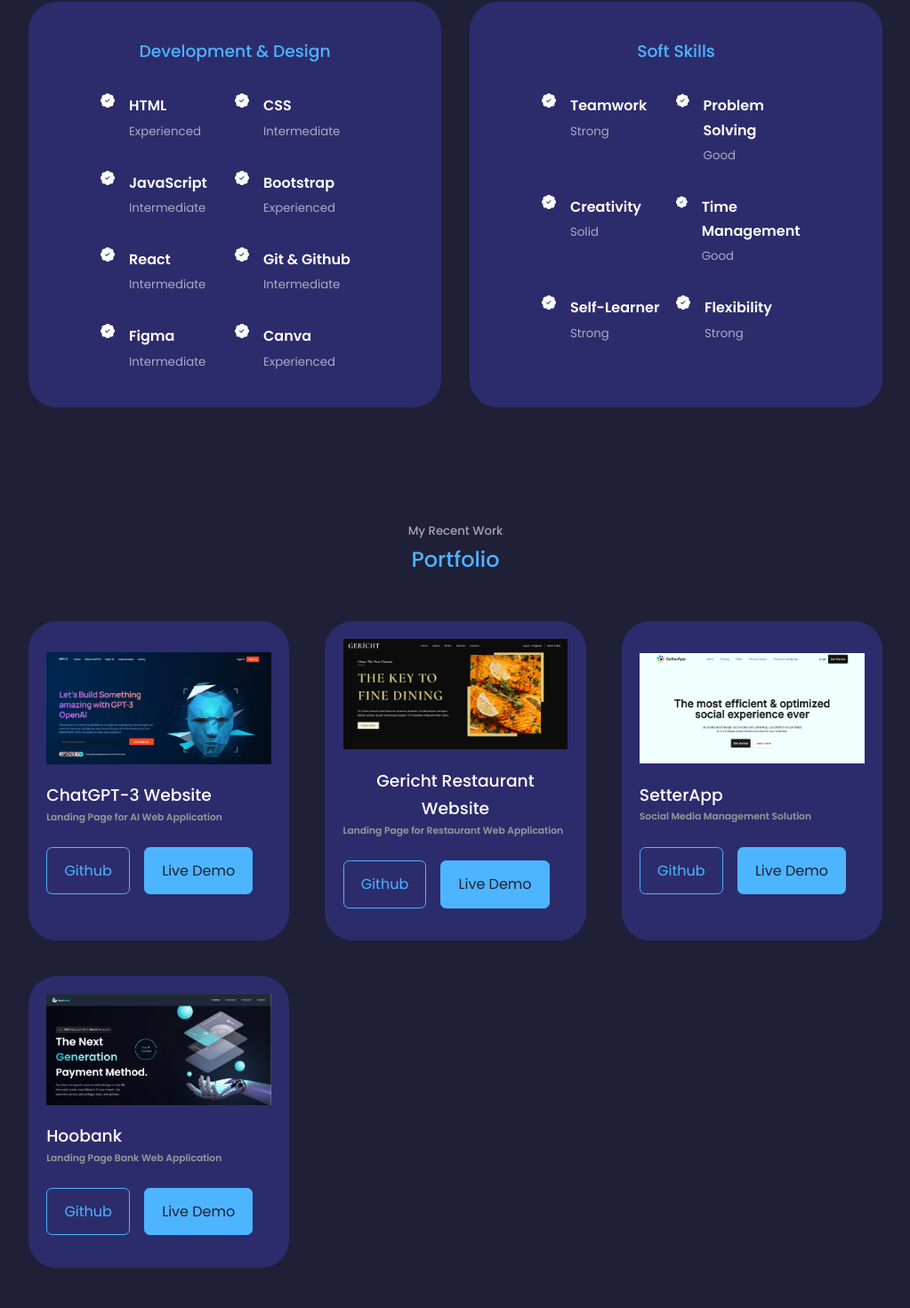
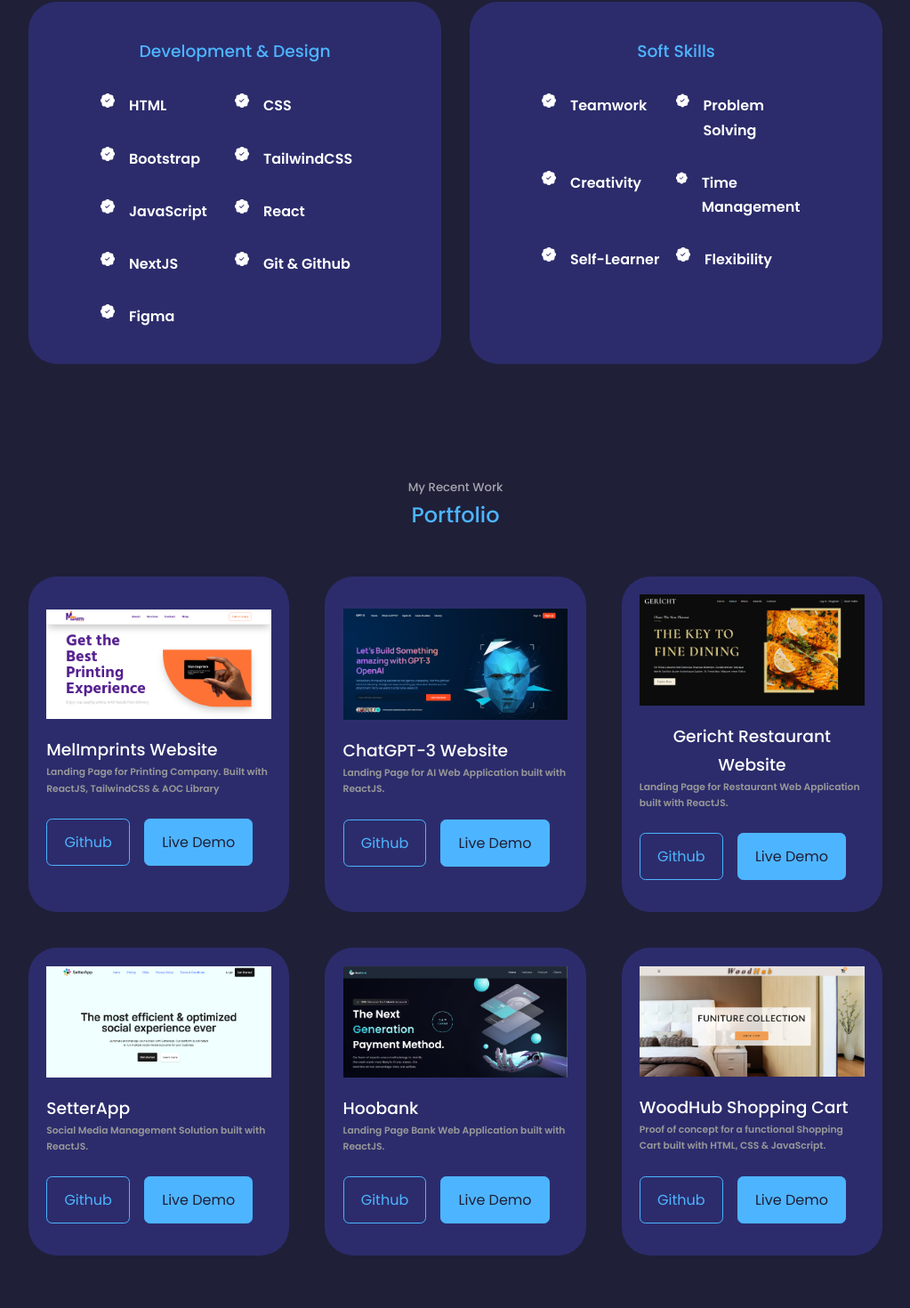
Before and after one commit to udonte/my-react-portfolio, a React (Create React App) app: page / in a window 1280 px wide. Shown: the part 2007-3477 px from the top of the page at 89% size, without its empty margins (128-1151 px from the left). Built offline with nearby package versions, Linux system fonts and the light colour scheme.

Commit message:
added more portfolios

```diff
--- a/src/component/about/About.jsx
+++ b/src/component/about/About.jsx
@@ -29,7 +29,7 @@
           <article className="about__card">
             <FaAward className='about__icon' />
             <h5>Experience</h5>
-            <small>1yr+ Working</small>
+            <small>2yr+ Working</small>
           </article>
 
           <article className="about__card">
@@ -41,7 +41,7 @@
           <article className="about__card">
             <AiFillFolderOpen className='about__icon' />
             <h5>Projects</h5>
-            <small>15+ Completed</small>
+            <small>30+ Completed</small>
           </article>
           </div>
 
--- a/src/component/experience/Experience.jsx
+++ b/src/component/experience/Experience.jsx
@@ -17,49 +17,47 @@
             <article className="experience__details">
               <BsPatchCheckFill className='experience__details-icon' />
               <div><h4>HTML</h4>
-              <small className='text-light'>Experienced</small>
               </div>
             </article>
             <article className="experience__details">
               <BsPatchCheckFill className='experience__details-icon' />
               <div><h4>CSS</h4>
-              <small className='text-light'>Intermediate</small>
+              </div>
+            </article>
+            <article className="experience__details">
+              <BsPatchCheckFill className='experience__details-icon' />
+              <div><h4>Bootstrap</h4>
+              </div>
+            </article>
+            <article className="experience__details">
+              <BsPatchCheckFill className='experience__details-icon' />
+              <div><h4>TailwindCSS</h4>
               </div>
             </article>
             <article className="experience__details">
               <BsPatchCheckFill className='experience__details-icon' />
               <div><h4>JavaScript</h4>
-              <small className='text-light'>Intermediate</small>
               </div>
             </article>
-            <article className="experience__details">
-              <BsPatchCheckFill className='experience__details-icon' />
-              <div><h4>Bootstrap</h4>
-              <small className='text-light'>Experienced</small>
-              </div>
-            </article>
+
             <article className="experience__details">
               <BsPatchCheckFill className='experience__details-icon' />
               <div><h4>React</h4>
-              <small className='text-light'>Intermediate</small>
+              </div>
+            </article>
+             <article className="experience__details">
+              <BsPatchCheckFill className='experience__details-icon' />
+              <div><h4>NextJS</h4>
               </div>
             </article>
             <article className="experience__details">
               <BsPatchCheckFill className='experience__details-icon' />
               <div><h4>Git & Github</h4>
-              <small className='text-light'>Intermediate</small>
               </div>
             </article>
             <article className="experience__details">
               <BsPatchCheckFill className='experience__details-icon' />
               <div><h4>Figma</h4>
-              <small className='text-light'>Intermediate</small>
-              </div>
-            </article>
-            <article className="experience__details">
-              <BsPatchCheckFill className='experience__details-icon' />
-              <div><h4>Canva</h4>
-              <small className='text-light'>Experienced</small>
               </div>
             </article>
           </div>
@@ -72,42 +70,35 @@
             <article className="experience__details">
               <BsPatchCheckFill className='experience__details-icon' />
               <div><h4>Teamwork</h4>
-              <small className='text-light'>Strong</small>
               </div>
             </article>
              <article className="experience__details">
               <BsPatchCheckFill className='experience__details-icon' />
               <div><h4>Problem Solving</h4>
-              <small className='text-light'>Good</small>
               </div>
             </article>
              <article className="experience__details">
               <BsPatchCheckFill className='experience__details-icon' />
               <div><h4>Creativity</h4>
-              <small className='text-light'>Solid</small>
               </div>
             </article>
             <article className="experience__details">
               <BsPatchCheckFill className='experience__details-icon' />
               <div><h4>Time Management</h4>
-              <small className='text-light'>Good</small>
               </div>
             </article>
             <article className="experience__details">
               <BsPatchCheckFill className='experience__details-icon' />
               <div><h4>Self-Learner</h4>
-              <small className='text-light'>Strong</small>
               </div>
             </article>
             <article className="experience__details">
               <BsPatchCheckFill className='experience__details-icon' />
               <div><h4>Flexibility</h4>
-              <small className='text-light'>Strong</small>
               </div>
             </article>
           </div>
         </div>
-
       </div>
     </section>
   )
--- a/src/component/portfolio/Portfolio.jsx
+++ b/src/component/portfolio/Portfolio.jsx
@@ -2,7 +2,9 @@
 import portfolio1 from '../../assets/chatgpt.PNG'
 import portfolio2 from '../../assets/restaurant.png'
 import portfolio3 from '../../assets/setterapp.PNG'
-import portfolio4 from '../../assets/hoobank.png'
+import portfolio4 from '../../assets/melimprints.PNG'
+import portfolio5 from '../../assets/woodhub.PNG'
+import portfolio6 from '../../assets/hoobank.png'
 
 
 import './portfolio.css'
@@ -10,36 +12,53 @@
 const data = [
   {
     id: 1,
+    image: portfolio4,
+    title: 'MelImprints Website',
+    details: 'Landing Page for Printing Company. Built with ReactJS, TailwindCSS & AOC Library',
+    github: 'https://github.com/udonte/mel-imprints-website',
+    demo: 'https://melimprints.netlify.app/'
+  },
+  {
+    id: 2,
     image: portfolio1,
     title: 'ChatGPT-3 Website',
-    details: 'Landing Page for AI Web Application',
+    details: 'Landing Page for AI Web Application built with ReactJS.',
     github: 'https://github.com/udonte/gpt3-website',
     demo: 'https://gpt-website.netlify.app/'
   },
   {
-    id: 2,
+    id: 3,
     image: portfolio2,
     title: 'Gericht Restaurant Website',
     github: 'https://github.com/udonte/restaurant-app',
-    details: 'Landing Page for Restaurant Web Application',
+    details: 'Landing Page for Restaurant Web Application built with ReactJS.',
     demo: 'https://georgiesrestaurant.netlify.app/'
   },
   {
     id: 3,
     image: portfolio3,
     title: 'SetterApp',
-    details: 'Social Media Management Solution',
+    details: 'Social Media Management Solution built with ReactJS.',
     github: 'https://github.com/Tiidelab-Fellowship/setter-app-react-fe',
     demo: 'https://setterapp.vercel.app/'
   },
   {
     id: 4,
-    image: portfolio4,
+    image: portfolio6,
     title: 'Hoobank',
-    details: 'Landing Page Bank Web Application',
+    details: 'Landing Page Bank Web Application built with ReactJS.',
+    github: 'https://github.com/udonte/bank_modern_app',
+    demo: 'https://hoobankapplication.netlify.app/'
+  },
+  {
+    id: 5,
+    image: portfolio5,
+    title: 'WoodHub Shopping Cart',
+    details: 'Proof of concept for a functional Shopping Cart built with HTML, CSS & JavaScript.',
     github: 'https://github.com/udonte/bank_modern_app',
     demo: 'https://hoobankapplication.netlify.app/'
   }
+
 ]
 
 const Portfolio = () => {
--- a/src/component/testimonial/Testimonial.jsx
+++ b/src/component/testimonial/Testimonial.jsx
@@ -46,7 +46,7 @@
     avatar: testimonialImage5,
     name: "Victor Bassey",
     position: "Frontend Developer | UI Designer",
-    review: "He used his background skills as a content writer, UI Designer, graphic designer, customer servicer and in product support; to influence the design and development of a team project. A typical scenario was when he revamped the user interface of the project, for a better and cleaner design."
+    review: "He used his background skills as a content writer, UI Designer, graphic designer, customer servicer and in product support; to influence the design and development of a team project at Tiidelab."
   }
 ]
 
```
Also changed, not shown: src/assets/melimprints.PNG (added), src/assets/woodhub.PNG (added).
